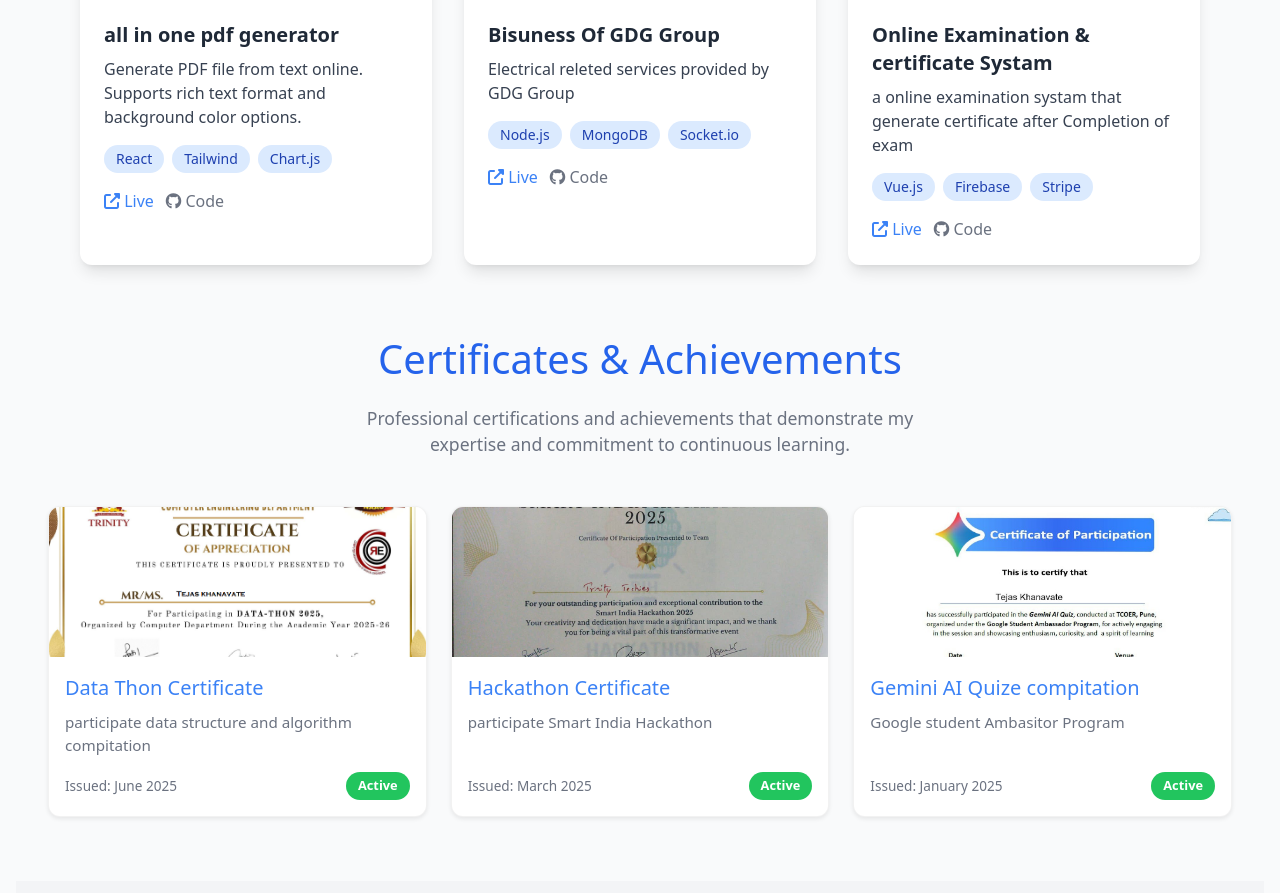
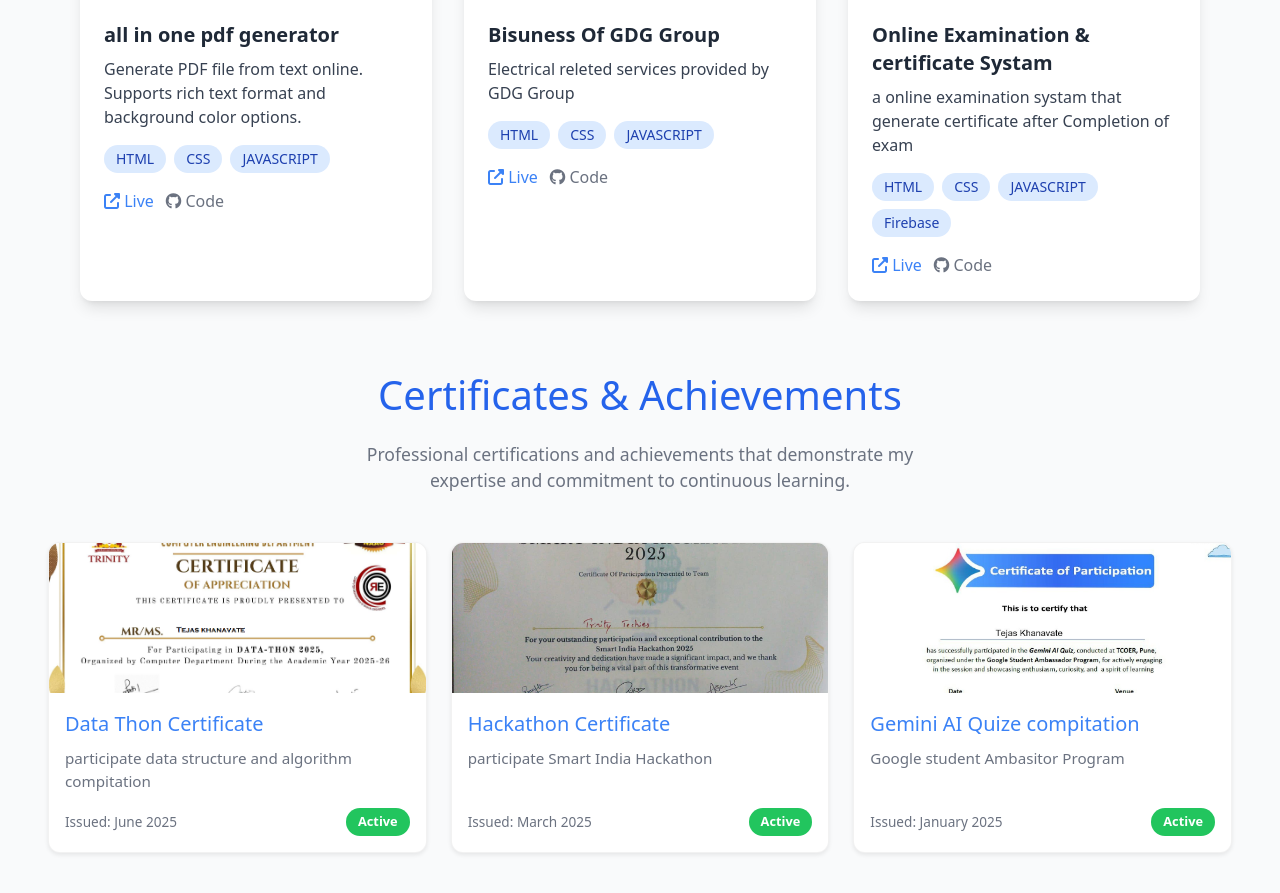
Before and after one commit to TejasKhanavte/myportfolio, a plain HTML site: page index.html in a window 1280 px wide. Shown: the part 1965-2858 px from the top of the page. Drawn offline with nearby package versions, Linux system fonts and the light colour scheme.

Commit message:
Update index.html

```diff
--- a/index.html
+++ b/index.html
@@ -438,11 +438,11 @@
                         </p>
                         <div class="flex flex-wrap gap-2 mb-4">
                             <span
-                                class="px-3 py-1 bg-blue-100 dark:bg-blue-900 text-blue-800 dark:text-blue-200 rounded-full text-sm">React</span>
+                                class="px-3 py-1 bg-blue-100 dark:bg-blue-900 text-blue-800 dark:text-blue-200 rounded-full text-sm">HTML</span>
                             <span
-                                class="px-3 py-1 bg-blue-100 dark:bg-blue-900 text-blue-800 dark:text-blue-200 rounded-full text-sm">Tailwind</span>
+                                class="px-3 py-1 bg-blue-100 dark:bg-blue-900 text-blue-800 dark:text-blue-200 rounded-full text-sm">CSS</span>
                             <span
-                                class="px-3 py-1 bg-blue-100 dark:bg-blue-900 text-blue-800 dark:text-blue-200 rounded-full text-sm">Chart.js</span>
+                                class="px-3 py-1 bg-blue-100 dark:bg-blue-900 text-blue-800 dark:text-blue-200 rounded-full text-sm">JAVASCRIPT</span>
                         </div>
                         <div class="flex space-x-3">
                             <a href="https://toolwebsite455.blogspot.com/"
@@ -468,11 +468,11 @@
                         </p>
                         <div class="flex flex-wrap gap-2 mb-4">
                             <span
-                                class="px-3 py-1 bg-blue-100 dark:bg-blue-900 text-blue-800 dark:text-blue-200 rounded-full text-sm">Node.js</span>
+                                class="px-3 py-1 bg-blue-100 dark:bg-blue-900 text-blue-800 dark:text-blue-200 rounded-full text-sm">HTML</span>
                             <span
-                                class="px-3 py-1 bg-blue-100 dark:bg-blue-900 text-blue-800 dark:text-blue-200 rounded-full text-sm">MongoDB</span>
+                                class="px-3 py-1 bg-blue-100 dark:bg-blue-900 text-blue-800 dark:text-blue-200 rounded-full text-sm">CSS</span>
                             <span
-                                class="px-3 py-1 bg-blue-100 dark:bg-blue-900 text-blue-800 dark:text-blue-200 rounded-full text-sm">Socket.io</span>
+                                class="px-3 py-1 bg-blue-100 dark:bg-blue-900 text-blue-800 dark:text-blue-200 rounded-full text-sm">JAVASCRIPT</span>
                         </div>
                         <div class="flex space-x-3">
                             <a href="https://tejaskhanavte.github.io/my-projects/" target="_blank"
@@ -498,11 +498,14 @@
                         </p>
                         <div class="flex flex-wrap gap-2 mb-4">
                             <span
-                                class="px-3 py-1 bg-blue-100 dark:bg-blue-900 text-blue-800 dark:text-blue-200 rounded-full text-sm">Vue.js</span>
+                                class="px-3 py-1 bg-blue-100 dark:bg-blue-900 text-blue-800 dark:text-blue-200 rounded-full text-sm">HTML</span>
+
+                            <span
+                                class="px-3 py-1 bg-blue-100 dark:bg-blue-900 text-blue-800 dark:text-blue-200 rounded-full text-sm">CSS</span>
+                            <span
+                                class="px-3 py-1 bg-blue-100 dark:bg-blue-900 text-blue-800 dark:text-blue-200 rounded-full text-sm">JAVASCRIPT</span>
                             <span
                                 class="px-3 py-1 bg-blue-100 dark:bg-blue-900 text-blue-800 dark:text-blue-200 rounded-full text-sm">Firebase</span>
-                            <span
-                                class="px-3 py-1 bg-blue-100 dark:bg-blue-900 text-blue-800 dark:text-blue-200 rounded-full text-sm">Stripe</span>
                         </div>
                         <div class="flex space-x-3">
                             <a href="https://tejaskhanavte.github.io/hackathon/"
```
